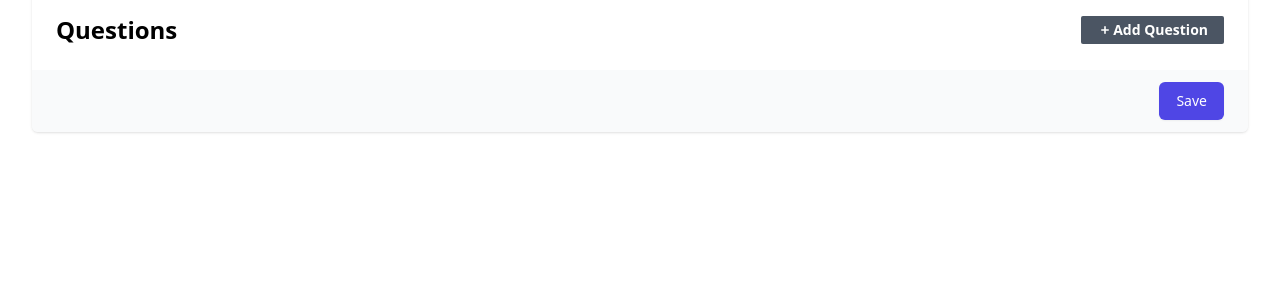
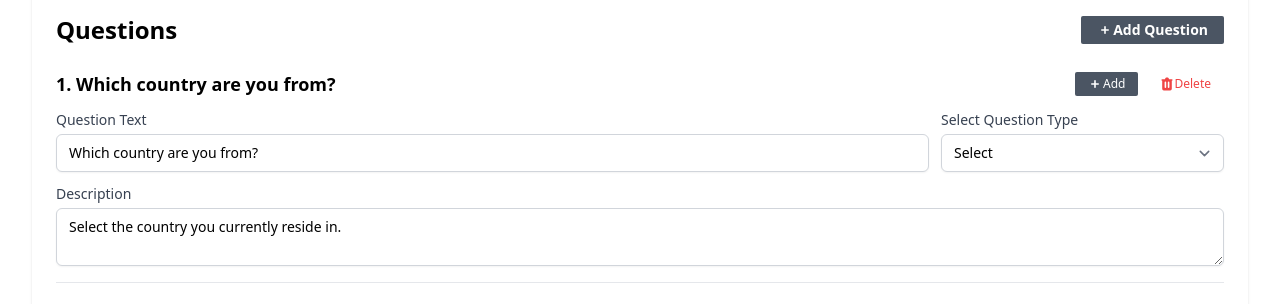
Before and after one commit to hossampy/poll-website-laravel-vue, a Vue app in the folder vue/: page /surveys/100 in a window 1280 px wide. Shown: the part 648-952 px from the top of the page. Before the commit the page ends 804 px from the top, so only its background shows below. Built offline with nearby package versions, Linux system fonts and the light colour scheme; sample sign-in values are in the browser's storage.

Commit message:
question editor

```diff
--- a/vue/package.json
+++ b/vue/package.json
@@ -13,6 +13,7 @@
     "@heroicons/vue": "^2.1.3",
     "@tailwindcss/forms": "^0.5.7",
     "axios": "^1.6.8",
+    "uuid": "^9.0.1",
     "vue": "^3.4.21",
     "vue-router": "^4.0.13",
     "vuex": "^4.0.2"
--- /dev/null
+++ b/vue/src/components/editor/QuestionEditor.vue
@@ -0,0 +1,345 @@
+<template>
+  <!-- Question index -->
+  <div class="flex items-center justify-between">
+    <h3 class="text-lg font-bold">
+      {{ index + 1 }}. {{ model.question }}
+    </h3>
+
+
+    <div class="flex items-center">
+      <!-- Add new question -->
+      <button
+        type="button"
+        @click="addQuestion()"
+        class="
+          flex
+          items-center
+          text-xs
+          py-1
+          px-3
+          mr-2
+          rounded-sm
+          text-white
+          bg-gray-600
+          hover:bg-gray-700
+        "
+      >
+        <svg
+          xmlns="http://www.w3.org/2000/svg"
+          class="h-4 w-4"
+          viewBox="0 0 20 20"
+          fill="currentColor"
+        >
+          <path
+            fill-rule="evenodd"
+            d="M10 5a1 1 0 011 1v3h3a1 1 0 110 2h-3v3a1 1 0 11-2 0v-3H6a1 1 0 110-2h3V6a1 1 0 011-1z"
+            clip-rule="evenodd"
+          />
+        </svg>
+        Add
+      </button>
+      <!--/ Add new question -->
+
+      <!-- Delete question -->
+      <button
+        type="button"
+        @click="deleteQuestion()"
+        class="
+          flex
+          items-center
+          text-xs
+          py-1
+          px-3
+          rounded-sm
+          border border-transparent
+          text-red-500
+          hover:border-red-600
+        "
+      >
+        <svg
+          xmlns="http://www.w3.org/2000/svg"
+          class="h-4 w-4"
+          viewBox="0 0 20 20"
+          fill="currentColor"
+        >
+          <path
+            fill-rule="evenodd"
+            d="M9 2a1 1 0 00-.894.553L7.382 4H4a1 1 0 000 2v10a2 2 0 002 2h8a2 2 0 002-2V6a1 1 0 100-2h-3.382l-.724-1.447A1 1 0 0011 2H9zM7 8a1 1 0 012 0v6a1 1 0 11-2 0V8zm5-1a1 1 0 00-1 1v6a1 1 0 102 0V8a1 1 0 00-1-1z"
+            clip-rule="evenodd"
+          />
+        </svg>
+        Delete
+      </button>
+      <!--/ Delete question -->
+    </div>
+  </div>
+  <!--/ Question index -->
+  <div class="grid gap-3 grid-cols-12">
+    <!-- Question -->
+    <div class="mt-3 col-span-9">
+      <label
+        :for="'question_text_' + model.data"
+        class="block text-sm font-medium text-gray-700"
+      >Question Text</label
+      >
+      <input
+        type="text"
+        :name="'question_text_' + model.data"
+        v-model="model.question"
+        @change="dataChange"
+        :id="'question_text_' + model.data"
+        class="
+          mt-1
+          focus:ring-indigo-500 focus:border-indigo-500
+          block
+          w-full
+          shadow-sm
+          sm:text-sm
+          border-gray-300
+          rounded-md
+        "
+      />
+    </div>
+    <!--/ Question -->
+
+    <!-- Question Type -->
+    <div class="mt-3 col-span-3">
+      <label for="question_type" class="block text-sm font-medium text-gray-700"
+      >Select Question Type</label
+      >
+      <select
+        id="question_type"
+        name="question_type"
+        v-model="model.type"
+        @change="typeChange"
+        class="
+          mt-1
+          block
+          w-full
+          py-2
+          px-3
+          border border-gray-300
+          bg-white
+          rounded-md
+          shadow-sm
+          focus:outline-none focus:ring-indigo-500 focus:border-indigo-500
+          sm:text-sm
+        "
+      >
+        <option v-for="type in questionTypes" :key="type" :value="type">
+          {{ upperCaseFirst(type) }}
+        </option>
+      </select>
+    </div>
+    <!--/ Question Type -->
+  </div>
+
+  <!-- Question Description -->
+  <div class="mt-3 col-span-9">
+    <label
+      :for="'question_description_' + model.id"
+      class="block text-sm font-medium text-gray-700"
+    >Description</label
+    >
+    <textarea
+      :name="'question_description_' + model.id"
+      v-model="model.description"
+      @change="dataChange"
+      :id="'question_description_' + model.id"
+      class="
+        mt-1
+        focus:ring-indigo-500 focus:border-indigo-500
+        block
+        w-full
+        shadow-sm
+        sm:text-sm
+        border-gray-300
+        rounded-md
+      "
+    />
+  </div>
+  <!--/ Question Description -->
+
+  <!-- Data -->
+  <div>
+    <div v-if="shouldHaveOptions()" class="mt-2">
+      <h4 class="text-sm font-semibold mb-1 flex justify-between items-center">
+        Options
+
+        <!-- Add new option -->
+        <button
+          type="button"
+          @click="addOption()"
+          class="
+            flex
+            items-center
+            text-xs
+            py-1
+            px-2
+            rounded-sm
+            text-white
+            bg-gray-600
+            hover:bg-gray-700
+          "
+        >
+          <svg
+            xmlns="http://www.w3.org/2000/svg"
+            class="h-4 w-4"
+            viewBox="0 0 20 20"
+            fill="currentColor"
+          >
+            <path
+              fill-rule="evenodd"
+              d="M10 5a1 1 0 011 1v3h3a1 1 0 110 2h-3v3a1 1 0 11-2 0v-3H6a1 1 0 110-2h3V6a1 1 0 011-1z"
+              clip-rule="evenodd"
+            />
+          </svg>
+          Add Option
+        </button>
+        <!--/ Add new option -->
+      </h4>
+
+      <div
+        v-if="!model.data.options.length"
+        class="text-xs text-gray-600 text-center py-3"
+      >
+        You don't have any options defined
+      </div>
+      <!-- Option list -->
+      <div
+        v-for="(option, index) in model.data.options"
+        :key="option.uuid"
+        class="flex items-center mb-1"
+      >
+        <span class="w-6 text-sm"> {{ index + 1 }}. </span>
+        <input
+          type="text"
+          tabindex="1"
+          v-model="option.text"
+          @change="dataChange"
+          class="
+            w-full
+            rounded-sm
+            py-1
+            px-2
+            text-xs
+            border border-gray-300
+            focus:border-indigo-500
+          "
+        />
+        <!-- Delete Option -->
+        <button
+          type="button"
+          @click="removeOption(option)"
+          class="
+            h-6
+            w-6
+            rounded-full
+            flex
+            items-center
+            justify-center
+            border border-transparent
+            transition-colors
+            hover:border-red-100
+          "
+        >
+          <svg
+            xmlns="http://www.w3.org/2000/svg"
+            class="h-3 w-3 text-red-500"
+            viewBox="0 0 20 20"
+            fill="currentColor"
+          >
+            <path
+              fill-rule="evenodd"
+              d="M9 2a1 1 0 00-.894.553L7.382 4H4a1 1 0 000 2v10a2 2 0 002 2h8a2 2 0 002-2V6a1 1 0 100-2h-3.382l-.724-1.447A1 1 0 0011 2H9zM7 8a1 1 0 012 0v6a1 1 0 11-2 0V8zm5-1a1 1 0 00-1 1v6a1 1 0 102 0V8a1 1 0 00-1-1z"
+              clip-rule="evenodd"
+            />
+          </svg>
+        </button>
+        <!--/ Delete Option -->
+      </div>
+      <!--/ Option list -->
+    </div>
+  </div>
+  <!--/ Data -->
+
+  <hr class="my-4" />
+</template>
+
+<script setup>
+import { v4 as uuidv4 } from "uuid";
+import { computed, ref } from "@vue/reactivity";
+import store from "../../store";
+
+const props = defineProps({
+  question: Object,
+  index: Number,
+});
+
+const emit = defineEmits(["change", "addQuestion", "deleteQuestion"]);
+
+// Re-create the whole question data to avoid unintentional reference change
+const model = ref(JSON.parse(JSON.stringify(props.question)));
+
+// Get question types from vuex
+const questionTypes = computed(() => store.state.questionTypes);
+
+function upperCaseFirst(str) {
+  return str.charAt(0).toUpperCase() + str.slice(1);
+}
+
+function getOptions() {
+  return model.value.data.options;
+}
+
+function setOptions(options) {
+  model.value.data.options = options;
+}
+
+// Check if the question should have options
+function shouldHaveOptions() {
+  return ["select", "radio", "checkbox"].includes(model.value);
+}
+
+// Add option
+function addOption() {
+  setOptions([
+    ...getOptions(),
+    { uuid: uuidv4(), text: "" },
+  ]);
+  dataChange();
+}
+
+// Remove option
+function removeOption(op) {
+  setOptions(getOptions().filter((opt) => opt !== op));
+  dataChange();
+}
+
+function typeChange() {
+  if (shouldHaveOptions()) {
+    setOptions(getOptions() || []);
+  }
+  dataChange();
+}
+
+// Emit the data change
+function dataChange() {
+  const data = model.value;
+  if (!shouldHaveOptions()) {
+    delete data.data.options;
+  }
+
+  emit("change", data);
+}
+
+function addQuestion() {
+  emit("addQuestion", props.index + 1);
+}
+
+function deleteQuestion() {
+  emit("deleteQuestion", props.question);
+}
+</script>
+
+<style></style>
--- a/vue/src/store/index.js
+++ b/vue/src/store/index.js
@@ -185,7 +185,7 @@ const tmpSurveys = [
     created_at: "2024-04-12",
     updated_at: "2024-04-12",
     expire_date: "2024-05-12",
-    questions: [
+    questions:[
       {
         id: 1,
         type: "select",
@@ -374,6 +374,8 @@ const store = createStore({
 
     },
    surveys : [...tmpSurveys],
+    questionTypes: ["text", "select", "radio", "checkbox", "textarea"],
+
   },
   getters:{},
   actions:{
--- a/vue/src/views/SurveyView.vue
+++ b/vue/src/views/SurveyView.vue
@@ -200,7 +200,18 @@
             </button>
             <!--/ Add new question -->
           </h3>
-
+          <div v-if="!model.questions.length" class="text-center text-gray-600">
+            You don't have any questions created
+          </div>
+          <div v-for="(question, index) in model.questions" :key="question.id">
+            <QuestionEditor
+              :question="question"
+              :index="index"
+              @change="questionChange"
+              @addQuestion="addQuestion"
+              @deleteQuestion="deleteQuestion"
+            />
+          </div>
         </div>
 
         <div class="px-4 py-3 bg-gray-50 text-right sm:px-6">
@@ -220,9 +231,10 @@
 <script setup>
 import store from "@/store/index.js";
 import {computed, ref} from "vue";
-import {useRouter} from "vue-router";
+
 import {useRoute} from "vue-router";
 import PageComponent from "@/components/PageComponent.vue";
+import QuestionEditor from "@/components/editor/QuestionEditor.vue";
 
 const surveys = computed(()=>store.state.surveys)
 const route = useRoute();
```
Also changed, not shown: 1 other file (tests, documents, lock files or other folders).
